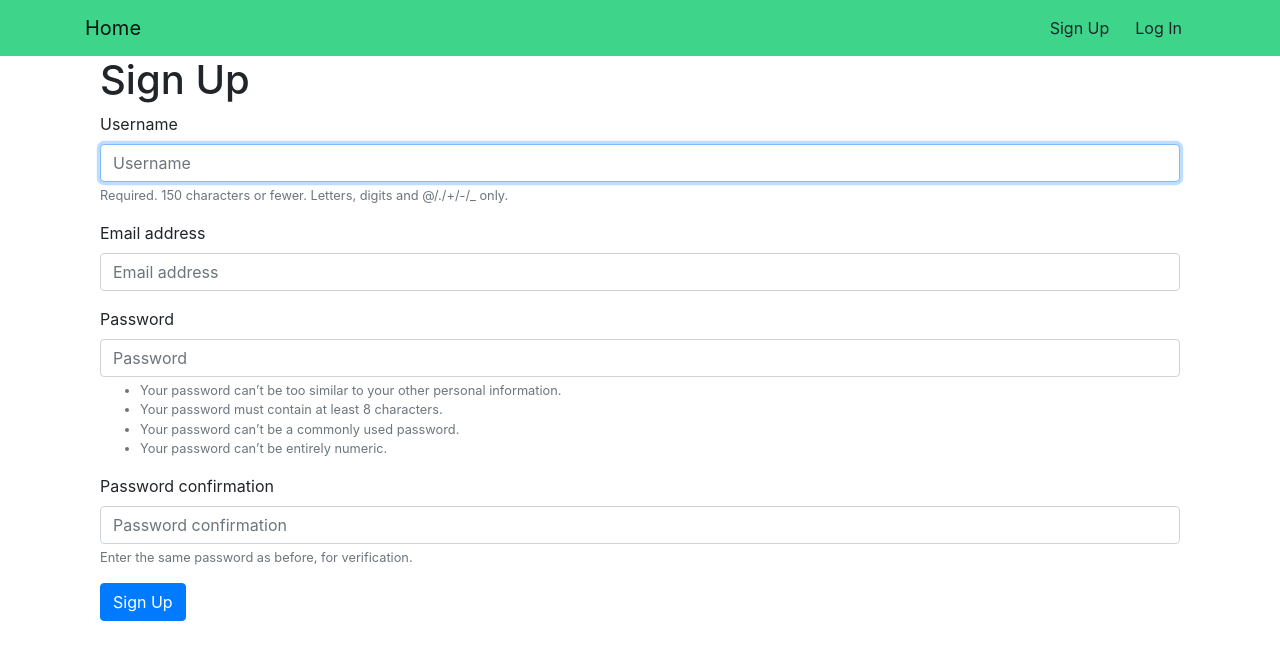
After one commit to yogenns/yogenExamRepo, a Django app: page /signup/ in a window 1280 px wide. The commit adds this page. Shown: the top 660 px of the page. Run offline with Django 3.2, Linux system fonts and the light colour scheme; some libraries are stand-ins or nearby versions.

Commit message:
Task 3 - Create Sign Up Page

```diff
--- a/yogenExamTool/exam_app/forms.py
+++ b/yogenExamTool/exam_app/forms.py
@@ -0,0 +1,9 @@
+from django.contrib.auth import get_user_model
+from django.contrib.auth.forms import UserCreationForm
+
+
+class CreateUserForm(UserCreationForm):
+
+    class Meta:
+        fields = ('username', 'email', 'password1')
+        model = get_user_model()
--- /dev/null
+++ b/yogenExamTool/exam_app/templates/exam_app/signup.html
@@ -0,0 +1,11 @@
+{% extends "base.html" %}
+{% load bootstrap4 %}
+{% block body_block %}
+<div class="container">
+    <h1>Sign Up</h1>
+    <form method="POST">
+        {% csrf_token %} {% bootstrap_form form %}
+        <input type="submit" class="btn btn-primary" value="Sign Up" />
+    </form>
+</div>
+{% endblock %}
--- a/yogenExamTool/exam_app/urls.py
+++ b/yogenExamTool/exam_app/urls.py
@@ -8,4 +8,5 @@ urlpatterns = [
     url(r'^$', views.HomeView.as_view(), name='home'),
     url('login/', auth_views.LoginView.as_view(template_name='exam_app/login.html'), name='login'),
     url('logout/', auth_views.LogoutView.as_view(), name='logout'),
+    url('signup/', views.SignUp.as_view(), name='signup'),
 ]
--- a/yogenExamTool/exam_app/views.py
+++ b/yogenExamTool/exam_app/views.py
@@ -1,8 +1,16 @@
 from django.shortcuts import render
-from django.views.generic import TemplateView
+from django.views.generic import TemplateView, CreateView
+from django.urls import reverse_lazy
+from . import forms
 
 # Create your views here.
 
 
 class HomeView(TemplateView):
     template_name = 'exam_app/home.html'
+
+
+class SignUp(CreateView):
+    form_class = forms.CreateUserForm
+    success_url = reverse_lazy('exam_app:login')
+    template_name = 'exam_app/signup.html'
--- a/yogenExamTool/templates/base.html
+++ b/yogenExamTool/templates/base.html
@@ -45,7 +45,7 @@
                     <li><a class="btn btn-simple" href="{% url 'exam_app:logout' %}">Log Out</a></li>
                     {% else %}
                     <li>
-                        <a class="btn btn-simple" href="#">Sign Up</a>
+                        <a class="btn btn-simple" href="{% url 'exam_app:signup' %}">Sign Up</a>
                     </li>
                     <li>
                         <a class="btn btn-simple" href="{% url 'exam_app:login' %}">Log In</a>
```
Also changed, not shown: yogenExamTool/db.sqlite3.
